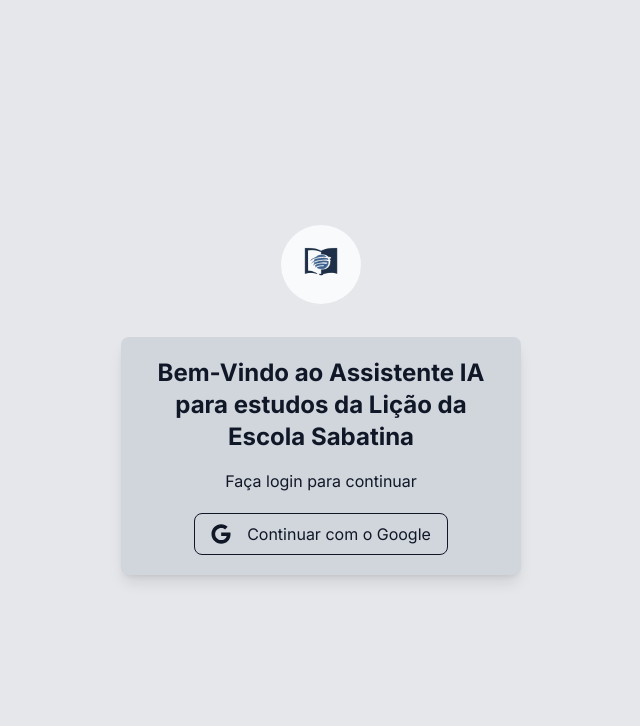
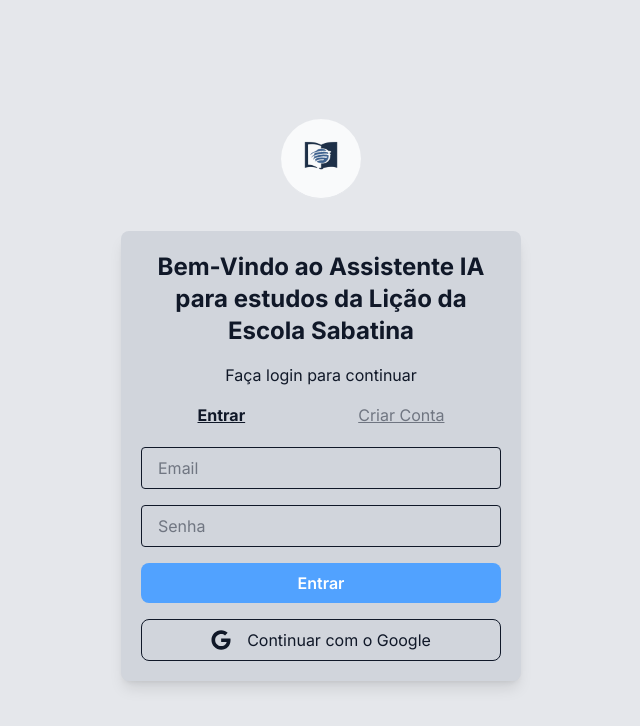
Before and after one commit to LeumasDev93/chat-IA-Licao, a Next.js app: page /login in a window 1280 px wide. Shown: the top 726 px of the page, without its empty margins (319-959 px from the left). Built offline with nearby package versions, Linux system fonts and the light colour scheme; no server answers.

Commit message:
athenteicacao com goolge e supabase

```diff
--- a/app/api/chat/route.ts
+++ b/app/api/chat/route.ts
@@ -125,7 +125,8 @@ tem aprofundar no tem e trazer mas conteudos e numca deve citar o site. Também
 se um usuario falar contigo no crioulo voce deve responde-lo em kriolu de cabo verde ".
 
 ### INFORMAÇÕES ESSENCIAIS:
-1. **Nao deve Responder nada que nao tem a Ver no site https://mais.cpb.com.br/licao-adultos/precursores-dos-eventos-finais/**
+1. **Nao deve Responder nada que nao tem a Ver no site https://mais.cpb.com.br/licao-adultos/imagens-do-fim/**
+1. **Resumo Semana: Este ponto so sera apresentado se o usuario ja intergio sobre a licao da semana**
 
 `;
 
--- a/app/login/page.tsx
+++ b/app/login/page.tsx
@@ -1,18 +1,25 @@
 "use client";
 
-import { handleAuth } from "@/app/actions/handle-auth";
 import { FaGoogle } from "react-icons/fa6";
 import { useTheme } from "@/contexts/ThemeContext";
 import { useEffect, useState } from "react";
-
+import { createComponentClient } from "@/models/supabase";
 import Image from "next/image";
 import logo1 from "@/assets/Logo1.png";
 import { useRouter } from "next/navigation";
 
 export default function Login() {
+  const supabase = createComponentClient();
   const { theme } = useTheme();
   const [resolvedTheme, setResolvedTheme] = useState<"light" | "dark">("light");
   const router = useRouter();
+  const [typeAuth, setTypeAuth] = useState<"login" | "register">("login");
+
+  const [form, setForm] = useState({
+    name: "",
+    email: "",
+    password: "",
+  });
 
   useEffect(() => {
     const mediaQuery = window.matchMedia("(prefers-color-scheme: dark)");
@@ -39,11 +46,61 @@ export default function Login() {
   const handleClick = (e: React.MouseEvent) => {
     e.preventDefault();
     router.back();
-
-    // Aguarda brevemente antes de forçar o reload
     setTimeout(() => {
       window.location.reload();
     }, 10);
+  };
+
+  const handleRegister = async () => {
+    const { error } = await supabase.auth.signUp({
+      email: form.email,
+      password: form.password,
+      options: {
+        data: {
+          full_name: form.name,
+        },
+      },
+    });
+
+    if (error) {
+      alert("Erro ao criar conta");
+      console.error(error);
+    } else {
+      router.push("/");
+    }
+  };
+
+  const handleLogin = async () => {
+    const { error } = await supabase.auth.signInWithPassword({
+      email: form.email,
+      password: form.password,
+    });
+
+    if (error) {
+      alert("Erro ao fazer login");
+      console.error(error);
+    } else {
+      router.push("/");
+    }
+  };
+
+  const handleSubmit = async (e: React.FormEvent) => {
+    e.preventDefault();
+    if (typeAuth === "register") {
+      await handleRegister();
+    } else {
+      await handleLogin();
+    }
+  };
+
+  const handleLoginWithGoogle = async () => {
+    const { error } = await supabase.auth.signInWithOAuth({
+      provider: "google",
+    });
+
+    if (error) {
+      console.error("Erro ao logar com Google:", error.message);
+    }
   };
 
   return (
@@ -54,7 +111,7 @@ export default function Login() {
     >
       <button
         onClick={handleClick}
-        className=" cursor-pointer flex items-center justify-center w-20 h-20  bg-gray-50 border-b border-gray-200 rounded-full"
+        className="cursor-pointer flex items-center justify-center w-20 h-20 bg-gray-50 border-b border-gray-200 rounded-full"
       >
         <Image
           src={logo1}
@@ -64,6 +121,7 @@ export default function Login() {
           className="w-full h-full"
         />
       </button>
+
       <div
         className={`flex flex-col items-center justify-center text-center ${
           resolvedTheme === "dark"
@@ -74,15 +132,86 @@ export default function Login() {
         <h1 className="text-xl sm:text-2xl font-bold mb-4">
           Bem-Vindo ao Assistente IA para estudos da Lição da Escola Sabatina
         </h1>
-        <span>Faça login para continuar</span>
-        <form action={handleAuth}>
+        <span>
+          {typeAuth === "login"
+            ? "Faça login para continuar"
+            : "Crie uma conta para começar"}
+        </span>
+
+        <div className="flex items-center justify-around w-full mt-4">
+          <button
+            onClick={() => setTypeAuth("login")}
+            className={`underline ${
+              typeAuth === "login" ? "font-bold" : "opacity-50"
+            }`}
+          >
+            Entrar
+          </button>
+          <button
+            onClick={() => setTypeAuth("register")}
+            className={`underline ${
+              typeAuth === "register" ? "font-bold" : "opacity-50"
+            }`}
+          >
+            Criar Conta
+          </button>
+        </div>
+
+        <form
+          onSubmit={handleSubmit}
+          className="flex flex-col space-y-4 w-full mt-5"
+        >
+          {typeAuth === "register" && (
+            <input
+              type="text"
+              name="name"
+              placeholder="Nome completo"
+              required
+              value={form.name}
+              onChange={(e) => setForm({ ...form, name: e.target.value })}
+              className="px-4 py-2 rounded border focus:outline-none"
+            />
+          )}
+
+          <input
+            type="email"
+            name="email"
+            placeholder="Email"
+            required
+            value={form.email}
+            onChange={(e) => setForm({ ...form, email: e.target.value })}
+            className="px-4 py-2 rounded border focus:outline-none"
+          />
+
+          <input
+            type="password"
+            name="password"
+            placeholder="Senha"
+            required
+            value={form.password}
+            onChange={(e) => setForm({ ...form, password: e.target.value })}
+            className="px-4 py-2 rounded border focus:outline-none"
+          />
+
           <button
             type="submit"
-            className={`flex items-center justify-center gap-4 border-1 ${
+            className={`w-full font-semibold ${
+              resolvedTheme === "dark"
+                ? "bg-gray-100 hover:bg-gray-300 text-gray-800"
+                : "bg-blue-400 hover:bg-blue-500 text-white"
+            } rounded-lg px-4 py-2`}
+          >
+            {typeAuth === "login" ? "Entrar" : "Criar Conta"}
+          </button>
+
+          <button
+            type="button"
+            onClick={handleLoginWithGoogle}
+            className={`flex items-center justify-center gap-4 border ${
               resolvedTheme === "dark"
                 ? "text-white bg-gray-600 hover:bg-gray-700"
                 : "text-gray-900 bg-gray-300 hover:bg-gray-400"
-            } rounded-lg mt-5 cursor-pointer px-4 py-2 `}
+            } rounded-lg px-4 py-2`}
           >
             <FaGoogle className="text-xl" /> Continuar com o Google
           </button>
--- a/app/page.tsx
+++ b/app/page.tsx
@@ -168,6 +168,7 @@ export default function Home() {
     "Sexta-feira",
     "Auxiliar",
     "Comentário",
+    "Resumo Semanal",
   ];
 
   useEffect(() => {
--- /dev/null
+++ b/hooks/useComponentClient.ts
@@ -0,0 +1,35 @@
+import { createComponentClient } from "@/models/supabase";
+import { useState, useEffect } from "react";
+
+export function useSupabaseUser() {
+  const [user, setUser] = useState<import('@supabase/supabase-js').User | null>(null);
+  const [loading, setLoading] = useState(true);
+
+  useEffect(() => {
+    const supabase = createComponentClient();
+
+    async function fetchUser() {
+      const { data, error } = await supabase.auth.getUser();
+      if (error) {
+        setUser(null);
+      } else {
+        setUser(data.user);
+      }
+      setLoading(false);
+    }
+
+    fetchUser();
+
+    // opcional: subscribe para mudanças na sessão (login/logout)
+    const { data: listener } = supabase.auth.onAuthStateChange((_event, session) => {
+      setUser(session?.user ?? null);
+      setLoading(false);
+    });
+
+    return () => {
+      listener.subscription.unsubscribe();
+    };
+  }, []);
+
+  return { user, loading };
+}
--- /dev/null
+++ b/models/supabase.ts
@@ -0,0 +1,36 @@
+import { type GetServerSidePropsContext } from "next";
+import { createBrowserClient, createServerClient, serializeCookieHeader } from "@supabase/ssr";
+
+
+export const createSupabaseServerClient = ({req, res}: GetServerSidePropsContext) => {
+  const supabase = createServerClient(
+    process.env.NEXT_PUBLIC_SUPABASE_URL!,
+    process.env.NEXT_PUBLIC_SUPABASE_ANON_KEY!,
+    {
+        cookies: {
+            getAll() {
+             return Object.keys(req.cookies).map((name) => ({ name, value: req.cookies[name] || "" }));
+             },
+            setAll(cookiesToSet) {
+               res.setHeader(
+                  "Set-Cookie",
+                    cookiesToSet.map(({ name, value, options}) => serializeCookieHeader(name, value, options)
+                    )
+               );
+            }
+        }
+    }
+
+  );
+
+  return supabase;
+}
+
+export const createComponentClient = () => {
+  const supabase = createBrowserClient(
+    process.env.NEXT_PUBLIC_SUPABASE_URL!,
+    process.env.NEXT_PUBLIC_SUPABASE_ANON_KEY!,
+  );
+
+  return supabase;
+}
--- a/package.json
+++ b/package.json
@@ -12,6 +12,8 @@
     "@auth/firebase-adapter": "^2.9.1",
     "@google/genai": "^1.4.0",
     "@google/generative-ai": "^0.24.1",
+    "@supabase/ssr": "^0.6.1",
+    "@supabase/supabase-js": "^2.50.0",
     "axios": "^1.9.0",
     "cheerio": "^1.1.0",
     "clsx": "^2.1.1",
```
Also changed, not shown: components/Header.tsx (+27 -14 lines), 1 other file (tests, documents, lock files or other folders).
